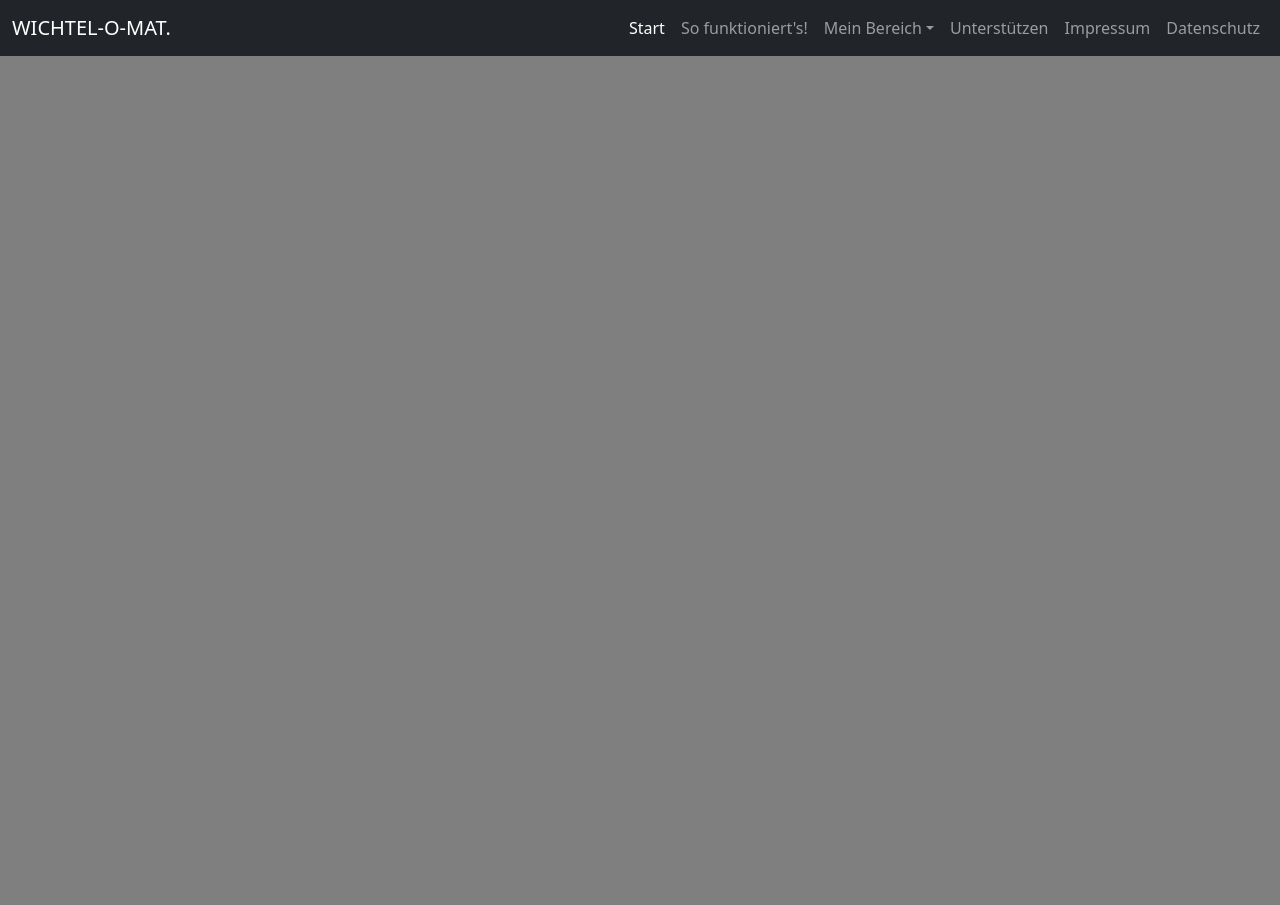
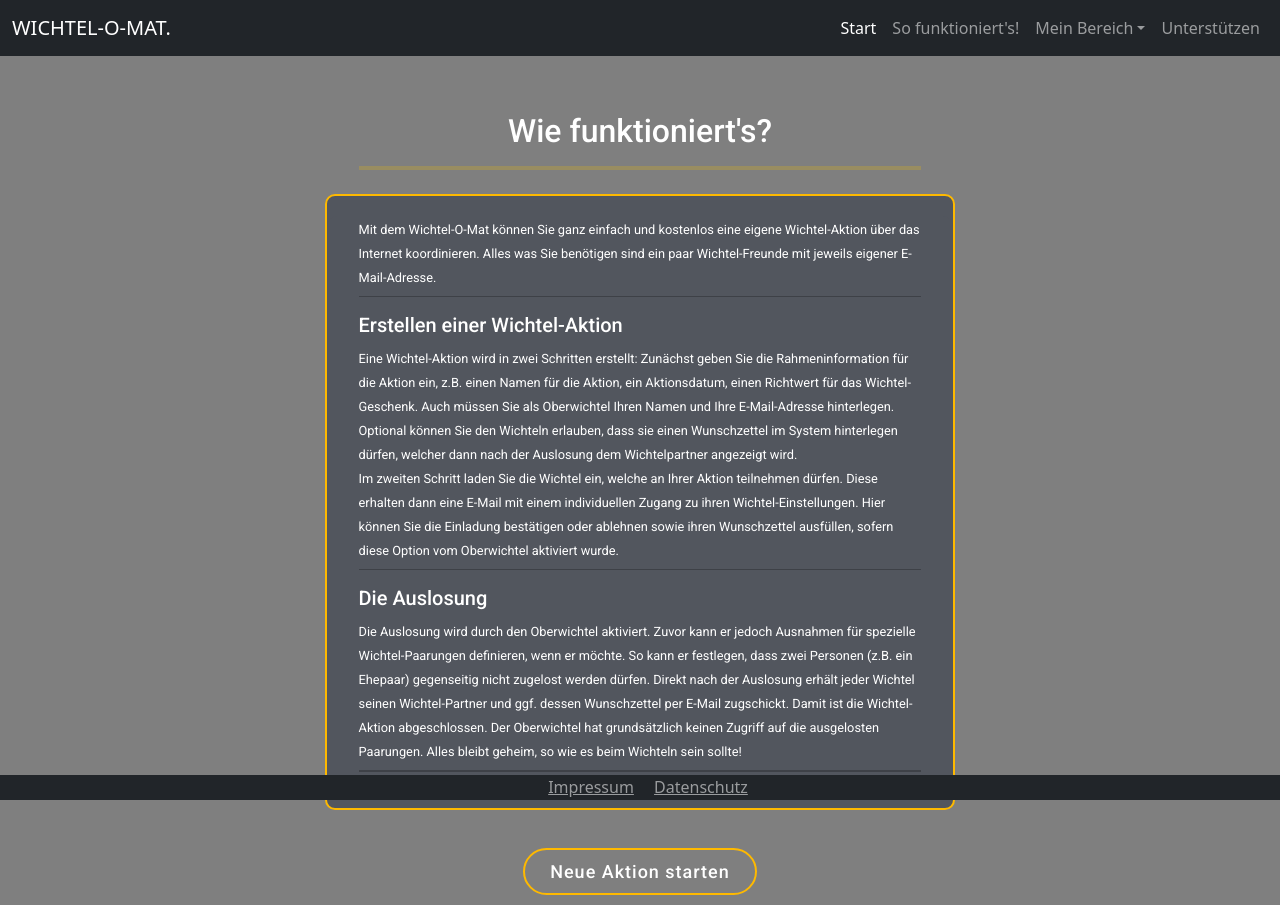
Before and after one commit to max061201/HCI-website, a plain HTML site: page Sofunktioniers.html in a window 1280 px wide. Before the commit the page ends 800 px from the top, so only its background shows below. Drawn offline with nearby package versions, Linux system fonts and the light colour scheme.

Commit message:
main sufunktinoiert

```diff
--- a/Sofunktioniers.html
+++ b/Sofunktioniers.html
@@ -7,6 +7,7 @@
   <link href="https://cdn.jsdelivr.net/npm/bootstrap@5.2.3/dist/css/bootstrap.min.css" rel="stylesheet">
   <script src="https://cdn.jsdelivr.net/npm/bootstrap@5.2.3/dist/js/bootstrap.bundle.min.js"></script>
   <link rel="preconnect" href="https://fonts.googleapis.com">
+  <link rel="stylesheet" href="css/all.css">
   <link rel="preconnect" href="https://fonts.gstatic.com" crossorigin>
   <link href="https://fonts.googleapis.com/css2?family=Open+Sans:ital,wght@0,300;0,400;0,500;0,600;0,700;1,300;1,400;1,600;1,700&family=Roboto:ital,wght@0,300;0,400;0,500;0,600;0,700;1,300;1,400;1,500;1,600;1,700&family=Work+Sans:ital,wght@0,300;0,400;0,500;0,600;0,700;1,300;1,400;1,500;1,600;1,700&display=swap" rel="stylesheet">
 
@@ -15,7 +16,7 @@
 <body class="overlay">
 <nav class="navbar navbar-expand-sm bg-dark navbar-dark sticky-top text-right">
   <div class="container-fluid">
-      <a class="navbar-brand logo" href="#">WICHTEL-O-MAT.</a>
+    <a class="navbar-brand logo" href="index.html">WICHTEL-O-MAT.</a>
     <button class="navbar-toggler" type="button" data-bs-toggle="collapse" data-bs-target="#collapsibleNavbar">
       <span class="navbar-toggler-icon"></span>
     </button>
@@ -38,18 +39,66 @@
         <li class="nav-item">
           <a class="nav-link" href="Unterstützen.html">Unterstützen</a>
         </li>
-          <li class="nav-item">
-            <a class="nav-link" href="Impressum.html">Impressum</a>
-          </li>
-          <li class="nav-item">
-            <a class="nav-link" href="Datenschutz.html">Datenschutz</a>
-          </li>
+
 
       </ul>
     </div>
+  </div>
 </nav>
 
+<div>
+  <div class="m-2 align-items-center justify-content-center">
+    <div class="container p-2 mt-5 text-white">
+      <h1 class="h2 text-center ">Wie funktioniert's?</h1>
+      <hr class="col-3 offset-3 mt-3 mb-4 " style=" width: 50% ;height:4px;border-width:0;color:rgb(227, 190, 4);background-color:rgb(230, 182, 9)">
 
+      <div id="erstelltesevents">
+        <div class="erstellteaktionmain  .flex-column">
+
+
+          <div class="erstellteaktion d-flex justify-content-center align-items-center" >
+            <div class=".flex-column " style="width: 90%">
+              <h8>Mit dem Wichtel-O-Mat können Sie ganz einfach und kostenlos eine eigene Wichtel-Aktion über das Internet koordinieren. Alles was Sie benötigen sind ein paar Wichtel-Freunde mit jeweils eigener E-Mail-Adresse.</h8>
+              <br>
+              <hr class="hr2">
+              <h5> Erstellen einer Wichtel-Aktion </h5>
+              <h8>Eine Wichtel-Aktion wird in zwei Schritten erstellt: Zunächst geben Sie die Rahmeninformation für die Aktion ein, z.B. einen Namen für die Aktion, ein Aktionsdatum, einen Richtwert für das Wichtel-Geschenk. Auch müssen Sie als Oberwichtel Ihren Namen und Ihre E-Mail-Adresse hinterlegen. Optional können Sie den Wichteln erlauben, dass sie einen Wunschzettel im System hinterlegen dürfen, welcher dann nach der Auslosung dem Wichtelpartner angezeigt wird.<br> Im zweiten Schritt laden Sie die Wichtel ein, welche an Ihrer Aktion teilnehmen dürfen. Diese erhalten dann eine E-Mail mit einem individuellen Zugang zu ihren Wichtel-Einstellungen. Hier können Sie die Einladung bestätigen oder ablehnen sowie ihren Wunschzettel ausfüllen, sofern diese Option vom Oberwichtel aktiviert wurde.</h8>
+              <br>
+              <hr class="hr2">
+              <h5> Die Auslosung </h5>
+              <h8>Die Auslosung wird durch den Oberwichtel aktiviert. Zuvor kann er jedoch Ausnahmen für spezielle Wichtel-Paarungen definieren, wenn er möchte. So kann er festlegen, dass zwei Personen (z.B. ein Ehepaar) gegenseitig nicht zugelost werden dürfen. Direkt nach der Auslosung erhält jeder Wichtel seinen Wichtel-Partner und ggf. dessen Wunschzettel per E-Mail zugschickt. Damit ist die Wichtel-Aktion abgeschlossen. Der Oberwichtel hat grundsätzlich keinen Zugriff auf die ausgelosten Paarungen. Alles bleibt geheim, so wie es beim Wichteln sein sollte!</h8>
+              <hr class="hr">
+            </div>
+          </div>
+        </div>
+
+      </div>
+    </div>
+
+    <div id="hero" class="h-10 d-flex align-items-center justify-content-center">
+      <a href="Aktionstarten.html">
+        <button type="button" class="btn-get-started">Neue Aktion starten</button>
+      </a>
+    </div>
+    <!-- <img src=" assets/images/wood-white-petal-gift-red-christmas-1207560-pxhere.com.jpg" class="col-sm center-div" style="width: 300px;">
+    -->
+  </div>
+
+
+</div>
+
+
+<div id="footer" class="bg-dark navbar-dark sticky-bottom">
+  <div id="menu">
+    <ul >
+      <li class="mx-3">
+        <a href="Impressum.html">Impressum</a>
+      </li>
+      <li class="nav-item">
+        <a href="Datenschutz.html">Datenschutz</a>
+      </li>
+    </ul>
+  </div>
 </div>
 </body>
 
--- a/style.css
+++ b/style.css
@@ -230,7 +230,7 @@ body {
     font: var(--font-default);
 }
 #erstelltesevents{
-    background-color: rgba(28, 116, 48, 0.53);
+    /*background-color: rgba(28, 116, 48, 0.53);*/
     width: 80%;
     margin: 20px auto;
 }
```
Lines whose indentation alone changed are shown as unchanged.
